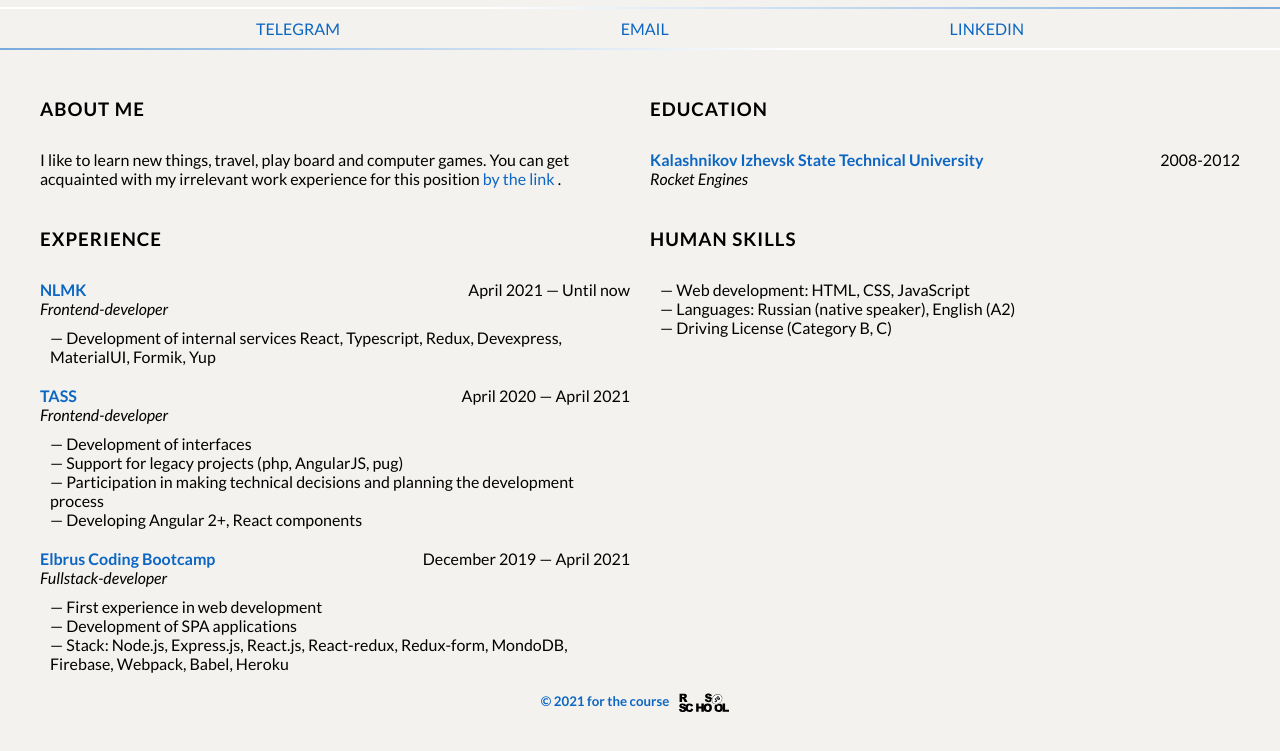
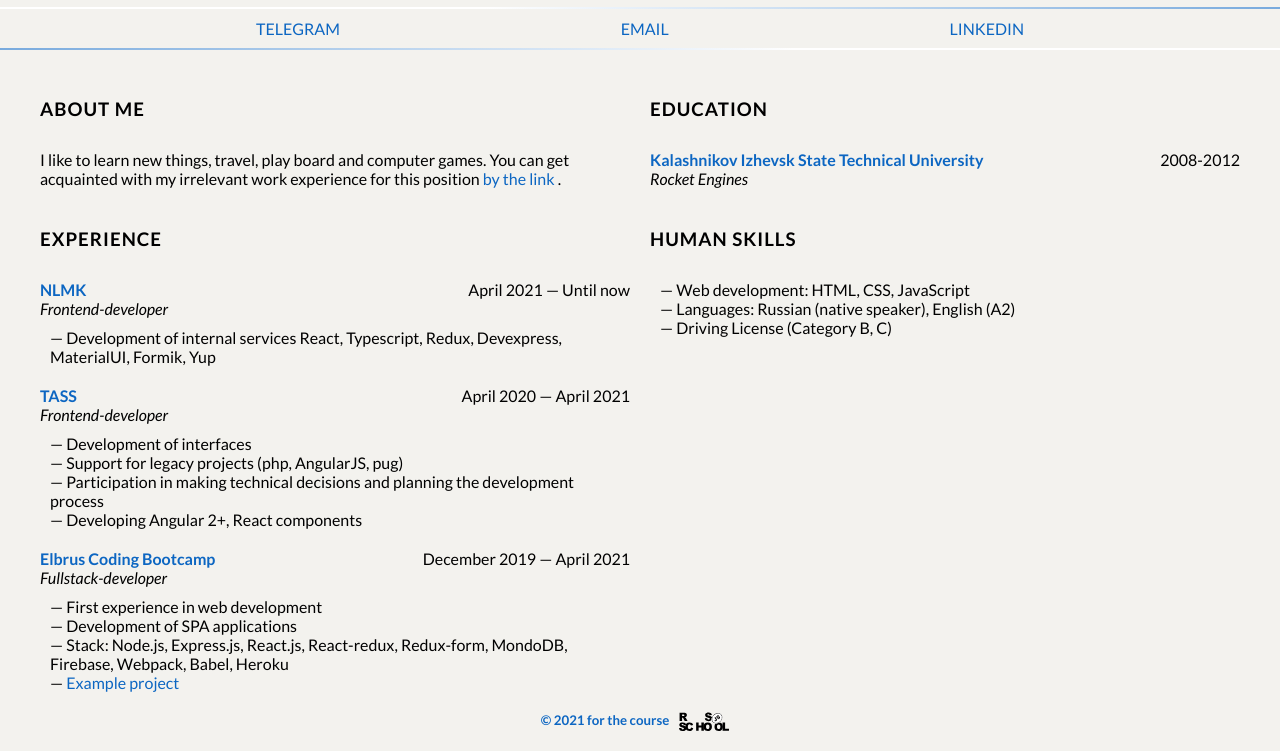
Before and after one commit to vyuzzzh/rsschool-cv, a plain HTML site: page index.html in a window 1280 px wide. Shown: the part 414-1165 px from the top of the page. Drawn offline with Linux system fonts and the light colour scheme.

Commit message:
feat: add link example project, footer attach down

```diff
--- a/css/style.css
+++ b/css/style.css
@@ -7,6 +7,9 @@
 body {
   font-family: "Lato", sans-serif;
   background-color: #f3f2ee;
+  display: flex;
+  flex-direction: column;
+  min-height: 100vh;
 }
 
 a {
@@ -128,6 +131,7 @@ li {
 
 .footer {
   padding: 20px 0;
+  margin-top: auto;
 }
 
 .footer__link {
--- a/index.html
+++ b/index.html
@@ -99,6 +99,7 @@
             <li class="section__item">First experience in web development</li>
             <li class="section__item">Development of SPA applications</li>
             <li class="section__item">Stack: Node.js, Express.js, React.js, React-redux, Redux-form, MondoDB, Firebase, Webpack, Babel, Heroku</li>
+            <li class="section__item"><a href="https://github.com/vyuzzzh/health-helper">Example project</a></li>
           </ul>
         </li>
       </ul>
@@ -115,7 +116,7 @@
 </main>
 <footer class="footer">
   <a class="footer__link" href="https://rs.school/js/" target="_blank">
-    <h5>© 2021 for the course</h5>
+    <h5>© <time datetime="2021-07-18">2021</time> for the course</h5>
     <img class="logo" src="./assets/rs_school_js.svg" alt="rs_school">
   </a>
 </footer>
```
